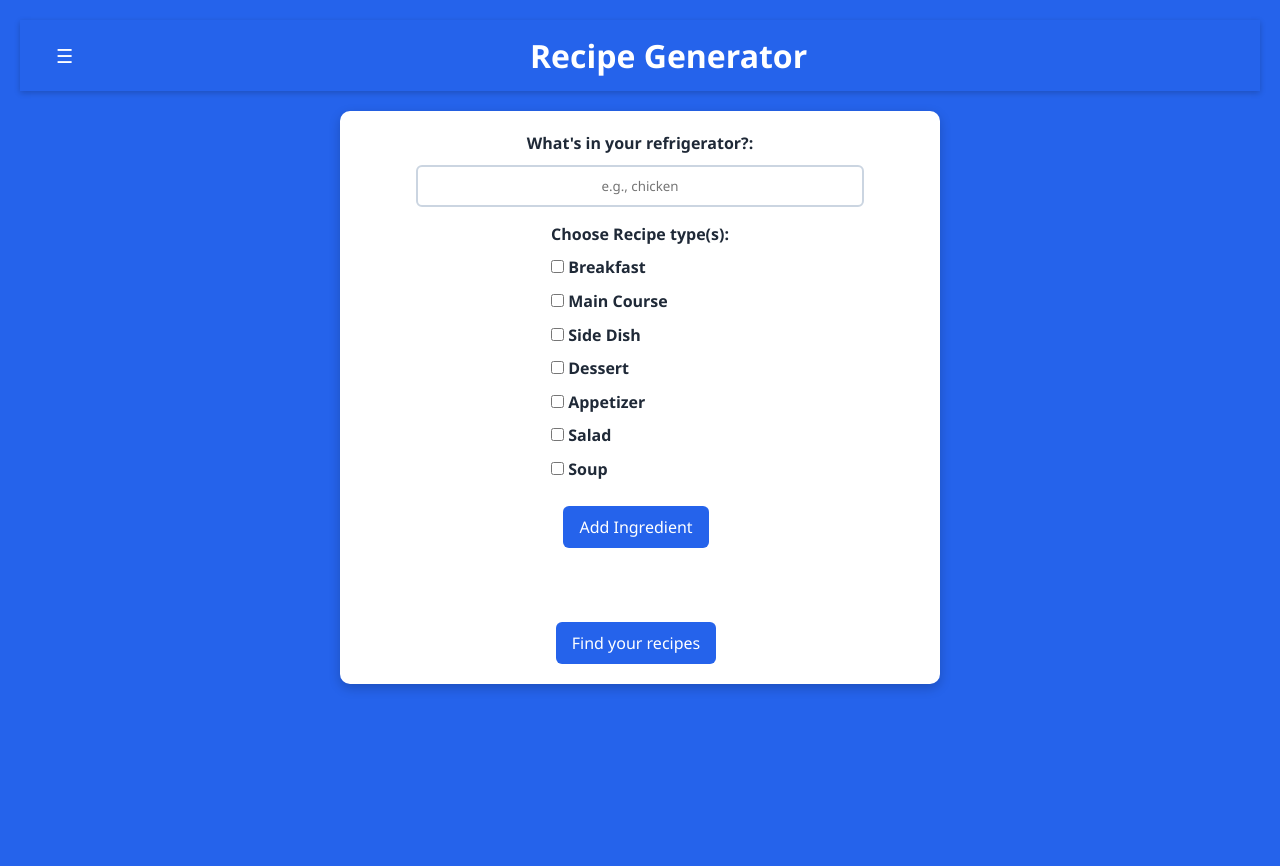
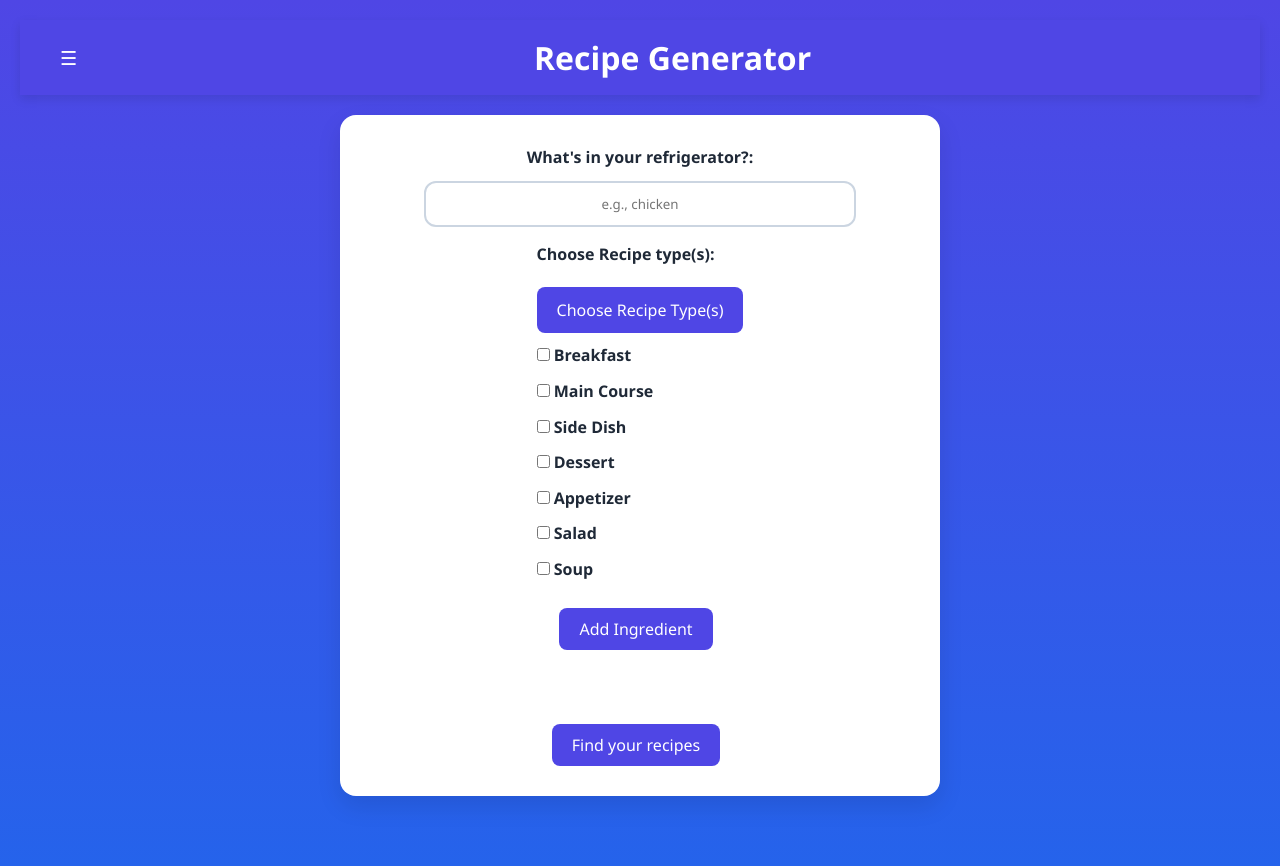
Before and after one commit to drummatwit/Recipe-Generator, a Flask app: page / in a window 1280 px wide. Before the commit the page ends 691 px from the top, so only its background shows below. Run offline with Flask 3, Linux system fonts and the light colour scheme.

Commit message:
Changed the background colors and cleaned up style.css. Also made the filter button collapasable.

```diff
--- a/src/app.py
+++ b/src/app.py
@@ -8,6 +8,7 @@ def index():
     if request.method == 'POST':
         ingredients = [item.strip().capitalize() for item in request.form["ingredients"].split(",") if item.strip()]
         recipe_type = request.form.get("recipe_type")
+        recipe_type = request.form.get("recipe_type")
         recipes = find_recipes_by_ingredients(ingredients, recipe_type=recipe_type, number=20)
         return render_template("results.html", recipes=recipes, ingredients=ingredients)
     return render_template("index.html")
@@ -15,6 +16,21 @@ def index():
 @app.route('/recipe/<int:recipe_id>')
 def recipe(recipe_id):
     details = get_recipe_information(recipe_id)
+
+    if not details.get("instructions") and details.get("analyzedInstructions"):
+        steps = []
+        for section in details["analyzedInstructions"]:
+            for step in section.get("steps", []):
+                steps.append(step.get("step"))
+            details["instructions"] = "<br>".join(steps) if steps else "No Instructions Available!"
+
+    if not details.get("instructions"):
+        source_url = details.get("sourceUrl")
+        if source_url:
+            details["instructions"] = f'<a href="{source_url}" target="_blank">View instructions on source site</a>'
+        else:
+            details["instructions"] = "No Instructions Avaliable!"
+
     return render_template("recipe.html", recipe=details)
 
 if __name__ == "__main__":
--- a/src/static/style.css
+++ b/src/static/style.css
@@ -8,8 +8,8 @@
 
 /* Body */
 body {
-    background-color: #2563eb; /* unified sleek blue */
-    color: #f9fafb;
+    background: linear-gradient(to bottom, #4F46E5, #2563eb); /* sleek blue */
+    color: #f9fafb;            /* light text */
     line-height: 1.6;
     padding: 20px;
 }
@@ -27,13 +27,39 @@ h1, h2, h3 {
     margin: 0 auto;
 }
 
-.card {
+.card, .recipe-card, .recipe-detail {
     background: white;
     color: #1f2937;
     padding: 20px;
     border-radius: 10px;
-    box-shadow: 0 4px 12px rgba(0,0,0,0.2);
+    box-shadow: 0 10px 25px rgba(0,0,0,0.1);
     margin-bottom: 30px;
+    transition: transform 0.3s, box-shadow 0.3s;
+}
+
+.recipe-card:hover, .card:hover, .recipe-detai:hover {
+    transform: translateY(-5px);
+    box-shadow: 0 15px 30px rgba(0,0,0,0.15);
+}
+
+.recipe-card img, .recipe-detai:img {
+    max-width: 100px;
+    border-radius: 12px;
+    margin-bottom: 15px;
+    object-fit: cover;
+}
+
+.recipe-card a {
+    text-decoration: none;
+    color: #4f46e5;
+    font-weight: bold;
+    display: block;
+    margin-top: 10px;
+    transition: color 0.3s;
+}
+
+.recipe-card a:hover{
+    color: #4338ca;
 }
 
 /* Forms */
@@ -42,41 +68,42 @@ form {
     flex-direction: column;
     align-items: center;
     background: white;
-    padding: 20px;
-    border-radius: 10px;
-    box-shadow: 0 4px 12px rgba(0,0,0,0.2);
+    padding: 30px;
+    border-radius: 16px;
+    box-shadow: 0 10px 25px rgba(0,0,0,0.1);
     max-width: 600px;
     margin: 0 auto 30px;
 }
 
 label {
-    font-weight: bold;
+    font-weight: 600;
     display: block;
-    margin-bottom: 8px;
+    margin-bottom: 10px;
     color: #1f2937;
 }
 
 input[type="text"] {
     width: 80%;
-    padding: 10px;
+    padding: 12px 20px;
     border: 2px solid #cbd5e1;
-    border-radius: 6px;
+    border-radius: 12px;
     margin-bottom: 15px;
-    transition: border-color 0.3s;
+    transition: border-color 0.3s, box-shadow 0.3s;
     text-align: center;
 }
 
 input[type="text"]:focus {
-    border-color: #2563eb;
+    border-color: #4f46e5;
+    box-shadow: 0 0 10px rgba(79,70,229,0.3);
     outline: none;
 }
 
 button {
-    background: #2563eb;
+    background: #4f46e5;
     color: white;
     border: none;
-    padding: 10px 16px;
-    border-radius: 6px;
+    padding: 10px 20px;
+    border-radius: 8px;
     cursor: pointer;
     font-size: 1rem;
     margin-right: 8px;
@@ -89,8 +116,9 @@ button:hover {
 }
 
 button:active {
-    transform: translateY(0);
+    transform: scale(0.97);
 }
+
 .openbtn {
     font-size:1.2rem;
     background: none;
@@ -103,7 +131,7 @@ button:active {
     display: flex;
     justify-content: center;
     gap: 10px;
-    margin-top: 15px
+    margin-top: 15px;
 }
 
 /* Ingredient List */
@@ -116,89 +144,87 @@ ul {
 ul li {
     background: #e0e7ff;
     margin-bottom: 5px;
-    padding: 8px 12px;
-    border-radius: 6px;
+    padding: 10px 15px;
+    border-radius: 12px;
     color: #1e40af;
     font-weight: 500;
     text-transform: capitalize;
-}
-
-il#ingredientsList {
-    width: 80%;
-    text-align: center;
-    padding-left: 0;
-}
-
-/* Recipe Cards (Results Page) */
-.recipes {
-    display: grid;
-    grid-template-columns: repeat(auto-fit, minmax(220px, 1fr));
-    gap: 20px;
-    margin-top: 30px;
-}
-
-.recipe-card {
-    background: white;
-    border-radius: 10px;
-    box-shadow: 0 4px 10px rgba(0,0,0,0.15);
-    padding: 15px;
-    text-align: center;
     transition: transform 0.2s, box-shadow 0.2s;
 }
 
-.recipe-card:hover {
-    transform: translateY(-4px);
-    box-shadow: 0 8px 20px rgba(0,0,0,0.2);
+ul li:hover {
+    transform: translateY(-2px);
+    box-shadow: 0 4px 12px rgba(0,0,0,0.1);
 }
 
-.recipe-card img {
-    max-width: 100%;
+ul#ingredientsList {
+    width: 80%;
+    text-align: center;
+}
+
+.collapsible {
+    background-color: #4f46e5;
+    color: white;
+    cursor: pointer;
+    padding: 12px 20px;
+    width: 100%;
+    border: none;
+    text-align: left;
+    font-size: 1rem;
+    border-radius: 8px;
+    margin: 10px 0;
+    transition: background 0.3s;
+}
+
+.collapsible:hover {
+    background-color: #4338ca;
+}
+
+.collapsible.active + .collapsible-content {
+    max-height: 500px;
+}
+
+.collapsible-content {
+    max-height: 0;
+    overflow: hidden;
+    transition: max-height 0.3s ease;
+    padding: 0 15px;
+    background-color: #f9fafb;
     border-radius: 8px;
     margin-bottom: 10px;
 }
 
-.recipe-card a {
-    text-decoration: none;
-    color: #2563eb;
-    font-weight: bold;
+.collapsible-content label {
     display: block;
-    margin-top: 8px;
-    transition: color 0.3s;
+    color: #1f2937;
+    margin: 5px 0;
 }
 
-.recipe-card a:hover {
-    color: #1e40af;
-}
-/* Recipe Detail Page */
-.recipe-detail img {
-    max-width: 100%;
-    border-radius: 10px;
-    margin: 15px 0;
-}
-
-/*SideBar*/
 .sidebar {
     height: 100%;
     width: 0;
     position: fixed;
     top: 0;
     left: 0;
-    background-color: #1e3a8a;
+    background-color: rgba(30, 58, 138, 0.95);
+    backdrop-filter: blur(6px);
     overflow-x: hidden;
     transition: 0.3s;
     padding-top: 60px;
     z-index: 1000;
 }
+
 .sidebar a {
-    padding: 10px 15px;
+    padding: 12px 20px;
     text-decoration: none;
     font-size: 1.1rem;
     color: #f9fafb;
     display: block;
     transition: 0.2s;
 }
+
 .sidebar a:hover {
-    background-color: #2563eb;
+    background-color: #4f46e5;
 }
 
 .sidebar .closebtn {
@@ -211,18 +237,18 @@ il#ingredientsList {
     color: #fff;
     cursor: pointer;
 }
+
 .sidebar.active {
     width: 220px;
 }
 
-/*Top Bar*/
 .topbar {
     display: flex;
     align-items: center;
-    background: #2563eb;
+    background: #4f46e5;
     color: white;
-    padding: 10px 20px;
-    box-shadow: 0 2px 6px rgba(0,0,0,0.2);
+    padding: 12px 20px;
+    box-shadow: 0 4px 10px rgba(0,0,0,0.1);
 }
 
 .topbar h1 {
@@ -239,3 +265,11 @@ il#ingredientsList {
 #main.shifted {
     margin-left: 220px;
 }
+
+.recipe-detail p,
+.recipe-detail ol,
+.recipe-detail li {
+    color: #1f2937;
+    line-height: 1.6;
+    font-size: 1rem;
+}
--- a/src/templates/index.html
+++ b/src/templates/index.html
@@ -28,7 +28,24 @@
         document.getElementById("sidebar").classList.toggle('active');
         document.getElementById("main").classList.toggle('shifted');
     }
+
+    document.addEventListener("DOMContentLoaded", function() {
+        const collapsibles = document.querySelectorAll(".collapsible");
+
+        collapsibles.forEach((btn) => {
+            btn.addEventListener("click", function() {
+                this.classList.toggle("active");
+                const content = this.nextElementSibling;
+                if (content.style.display === "block") {
+                    content.style.display = "none";
+                } else {
+                    content.style.display = "block";
+                }
+            });
+        });
+    });
 </script>
+
 </head>
 <body>
     <div id="sidebar" class="sidebar">
@@ -49,6 +66,7 @@
             <input type="text" id="ingredient" placeholder="e.g., chicken">
               <div class="recipe-type-filter">
         <label>Choose Recipe type(s):</label>
+        <button type = "button" class = "collapsible"> Choose Recipe Type(s)</button>
         <div class="checkbox-group">
             <label><input type="checkbox" name="recipe_type" value="breakfast"> Breakfast</label>
             <label><input type="checkbox" name="recipe_type" value="main course"> Main Course</label>
@@ -67,6 +85,8 @@
             <h3>Ingredients:</h3>
             <ul id="ingredientsList"></ul>
 
+            <input type="hidden" id="ingredientsHidden" name="ingredients">
+
             <div class ="button-group">
                 <button type="submit">Find your recipes</button>
             </div>
```
Also changed, not shown: src/templates/recipe.html (+18 -9 lines), 1 other file. Lines whose indentation alone changed are shown as unchanged.
